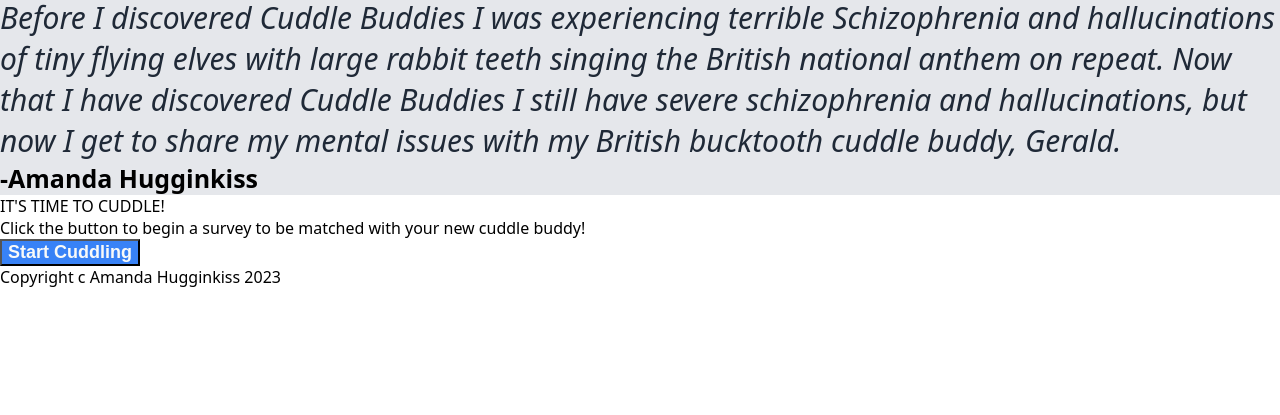
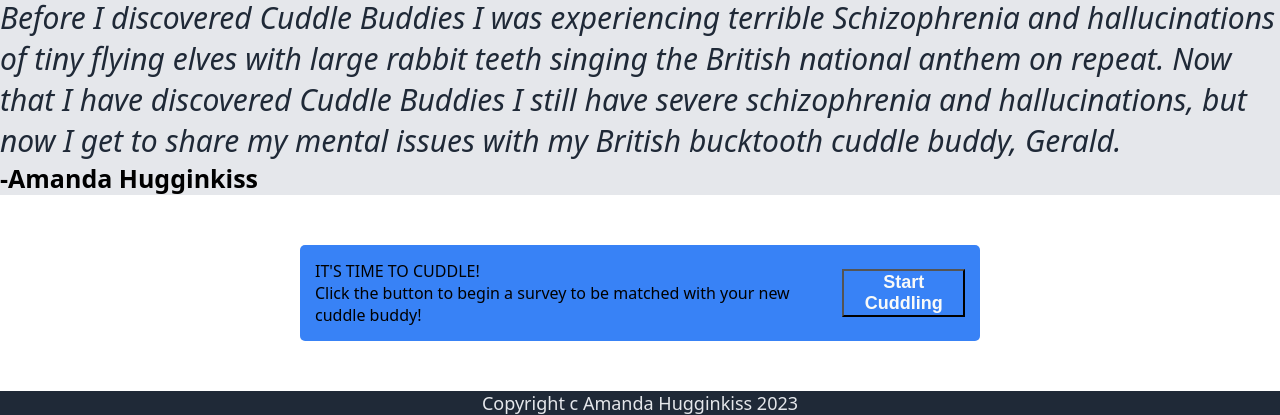
Before and after one commit to Manders-123/landing-page, a plain HTML site: page index.html in a window 1280 px wide. Shown: the part 476-891 px from the top of the page. Before the commit the page ends 800 px from the top, so only its background shows below. Drawn offline with Linux system fonts and the light colour scheme.

Commit message:
Add index.html

```diff
--- a/index.html
+++ b/index.html
@@ -51,7 +51,7 @@
         <div class="author">-Amanda Hugginkiss</div>
     </div>
     <div class="body-four">
-        <div class="container">
+        <div class="modal">
             <div class="left">
                 <div class="head">IT'S TIME TO CUDDLE!</div>
                 <div class="description">Click the button to begin a survey to be matched with your new cuddle buddy!</div>
--- a/style.css
+++ b/style.css
@@ -4,6 +4,7 @@ body {
     min-height: 100vh;
     display: flex;
     flex-direction: column;
+    justify-content: space-between;
 }
 
 .header {
@@ -113,3 +114,29 @@ a {
     font-size: 25px;
     font-weight: bold;
 }
+
+.body-four {
+    display: flex;
+    justify-content: center;
+    padding: 50px;
+}
+
+.modal {
+    background: #3882F6;
+    width: 650px;
+    display: flex;
+    align-items: center;
+    padding: 15px;
+    gap: 15px;
+    border-radius: 5px;
+    box-shadow: 2px rgba(69, 46, 46, 0.2);
+  }
+
+  .footer {
+    display: flex;
+    justify-content: center;
+    align-items: center;
+    background-color: #1F2937;
+    color:#E5E7EB;
+    font-size: 18px;
+}
```
